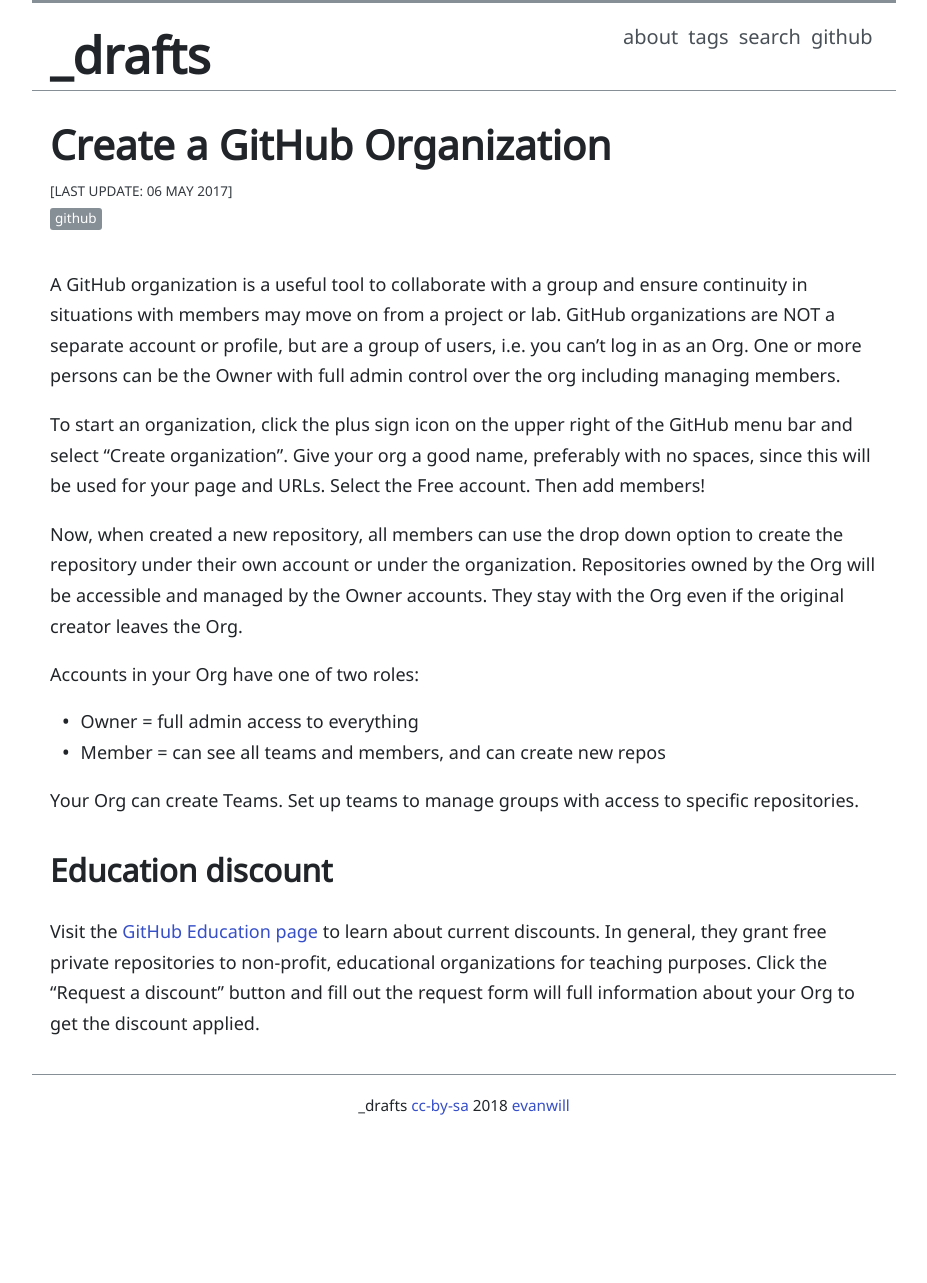
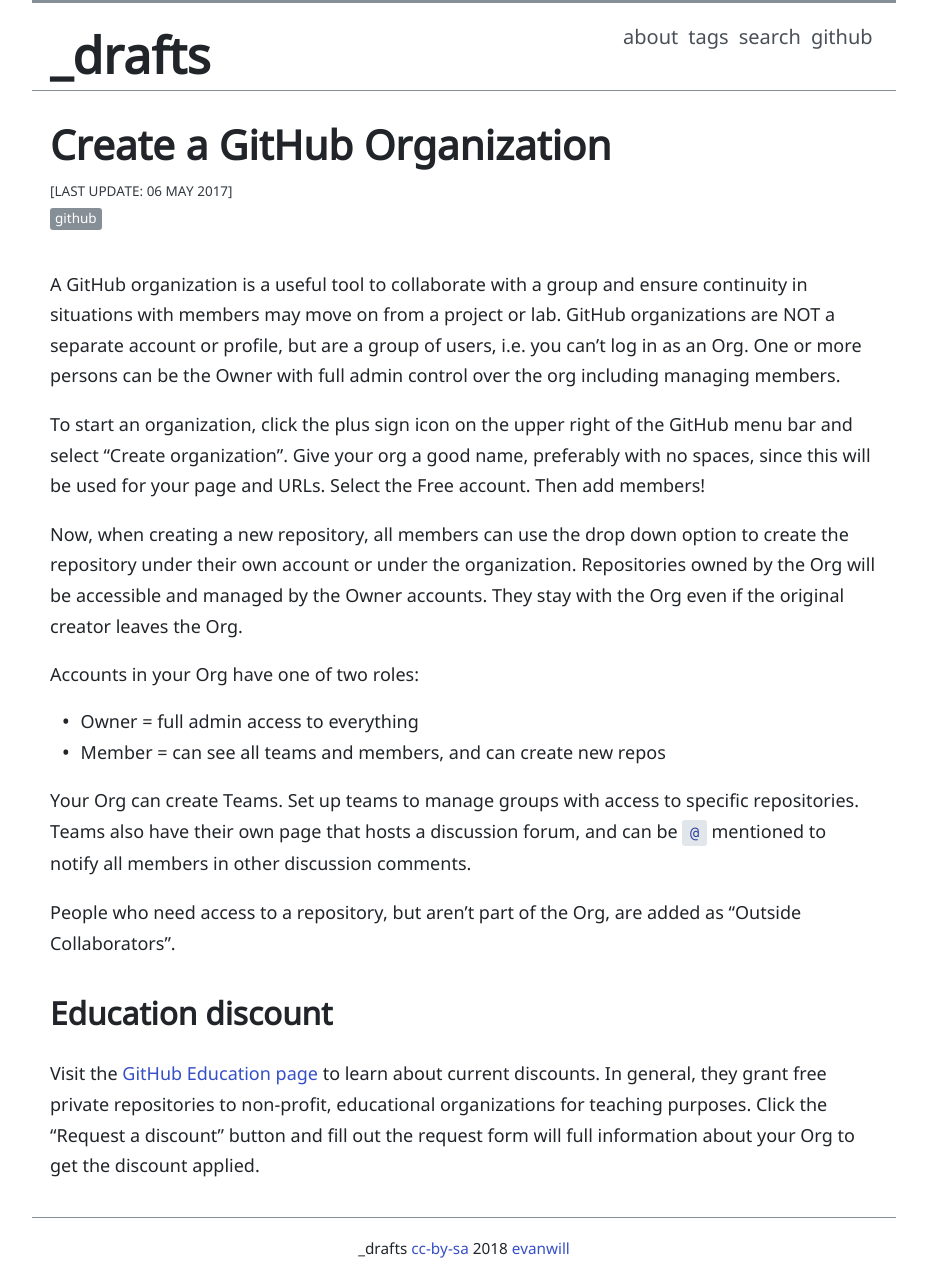
Before and after one commit to evanwill/_drafts, a Jekyll site: the page built from _notes/github-org.md, in a window 1280 px wide. Shown: the whole page, without its empty margins (176-1103 px from the left). Built offline with Jekyll 4.4.1, drawn with Linux system fonts in a browser that asks for light colours; before the commit the page ends 1140 px from its top, so only the background shows below that.

Commit message:
update github notes

```diff
--- a/_notes/github-org.md
+++ b/_notes/github-org.md
@@ -14,16 +14,20 @@
 Select the Free account.
 Then add members!
 
-Now, when created a new repository, all members can use the drop down option to create the repository under their own account or under the organization.
+Now, when creating a new repository, all members can use the drop down option to create the repository under their own account or under the organization.
 Repositories owned by the Org will be accessible and managed by the Owner accounts.
 They stay with the Org even if the original creator leaves the Org.
 
 Accounts in your Org have one of two roles:
+
 - Owner = full admin access to everything
 - Member = can see all teams and members, and can create new repos
 
 Your Org can create Teams.
 Set up teams to manage groups with access to specific repositories.
+Teams also have their own page that hosts a discussion forum, and can be `@` mentioned to notify all members in other discussion comments.
+
+People who need access to a repository, but aren't part of the Org, are added as "Outside Collaborators".
 
 ## Education discount
 
```
Also changed, not shown: _notes/git-collaboration.md (+2 -1 lines).
